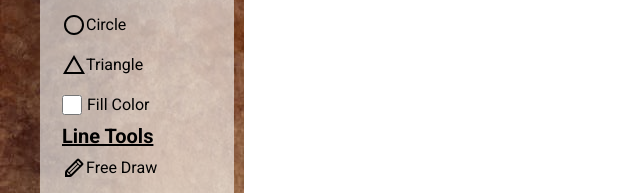
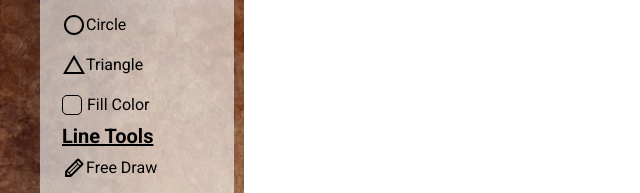
Before and after one commit to Dominic-Lee-Francis/Canvas_Project, a plain HTML site: page index.html in a window 1280 px wide. Shown: the part 238-431 px from the top of the page, 0-640 px from the left. Drawn offline with nearby package versions, Linux system fonts and the light colour scheme; a web font is replaced by a local one.

Commit message:
css checkbox

```diff
--- a/css/sliderCheckbox.css
+++ b/css/sliderCheckbox.css
@@ -50,6 +50,53 @@
 
 /* Checkbox */
 
+/* checkbox div */
+.wrapperCheckBox {
+    height: 20px;
+    display: flex;
+    align-items: center;
+    justify-content: space-around;
+}
+
+/* alters the appearance of the checkbox */
+input[type="checkbox"] {
+    appearance: none;
+    -webkit-appearance: none ;
+    height: 5px;
+    width: 5px;
+    background-color: none;
+    border: solid 1px black;
+    border-radius: 5px;
+    cursor: pointer;
+    display: flex;
+    outline: none;
+    align-items: center; /* centers the checkmark */
+    justify-content: center; /* centers the checkmark */
+}
+
+input[type="checkbox"]:after {
+    background-color: none;
+    font-family: "Font Awesome 6 Free";
+    content: "\f00c";
+    font-weight: 900;
+    font-size: 16px;
+    color: white;
+    display: none;
+}
+
+input[type="checkbox"]:hover {
+    background-color: rgba(132, 132, 132, 0.7);
+}
+
+input[type="checkbox"]:checked {
+    background-color: rgba(132, 132, 132, 0.7);
+}
+
+input[type="checkbox"]:checked:after {
+    display: block;
+}
+
+
 .option #fillColor {
     height: 20px;
     width: 20px;
--- a/index.html
+++ b/index.html
@@ -4,6 +4,9 @@
     <meta charset="UTF-8">
     <meta name="viewport" content="width=device-width, initial-scale=1.0">
     <title>Drawing Room</title>
+
+    <!-- Font Awesome Icons -->
+    <link rel="stylesheet" href="https://cdnjs.cloudflare.com/ajax/libs/font-awesome/6.5.1/css/all.min.css" integrity="sha512-DTOQO9RWCH3ppGqcWaEA1BIZOC6xxalwEsw9c2QQeAIftl+Vegovlnee1c9QX4TctnWMn13TZye+giMm8e2LwA==" crossorigin="anonymous" referrerpolicy="no-referrer" />
 
     <!-- stylesheets -->
     <link rel="stylesheet" href="/css/normalize.css">
@@ -64,8 +67,10 @@
                         </li>
                         <!-- Fill Color Checkbox-->
                         <li class="option checkBoxFill">
-                            <input type="checkbox" id="fillColor">
-                            <label for="fillColor" class="fillColorLabel">Fill Color</label>
+                            <div class="wrapperCheckBox">
+                                <input type="checkbox" id="fillColor">
+                                <label for="fillColor" class="fillColorLabel">Fill Color</label>
+                            </div>
                         </li>
                     </ul>
                 </div>
```
